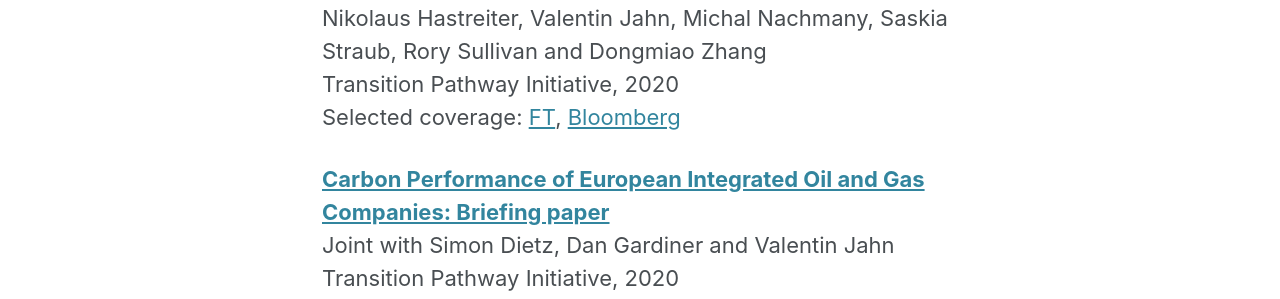
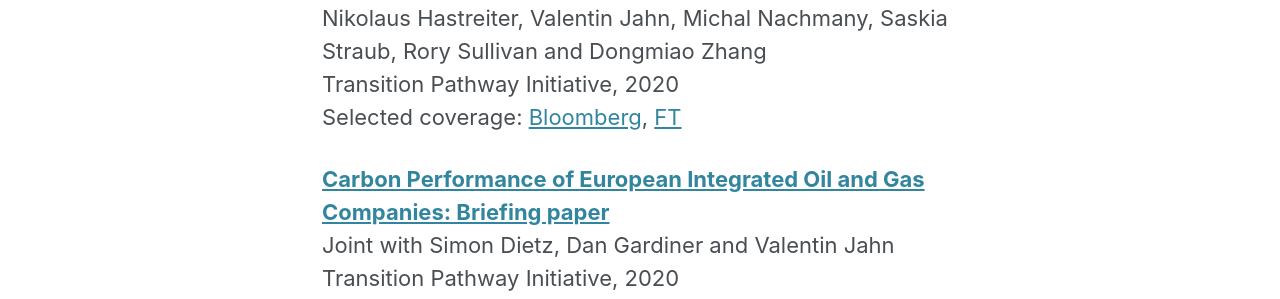
Before and after one commit to JolienNoels/joliennoels.github.io, a Jekyll site: the page built from _pages/research.md, in a window 1280 px wide and 900 px high. Shown: the part 352-651 px from the top of the window. Built offline with Jekyll 4.4.1, drawn with Linux system fonts in a browser that asks for light colours; cached includes are drawn as plain includes; nearby versions of some CDN libraries.

```diff
--- a/_pages/research.md
+++ b/_pages/research.md
@@ -9,7 +9,7 @@ permalink: /research/
 **[Management Quality and Carbon Performance of Energy Companies: September 2020 Update](http://joliennoels.github.io/files/Energy-Sectors_results-Sep-2020.pdf)**
  Joint with Simon Dietz, Alexa Beaucamp, Dan Gardiner, Nikolaus Hastreiter, Valentin Jahn, Michal Nachmany, Saskia Straub, Rory Sullivan and Dongmiao Zhang
  Transition Pathway Initiative, 2020
- Selected coverage: [FT](https://www.ft.com/content/16091645-98b3-4041-9ca2-053fb60181ba), [Bloomberg](https://www.bloomberg.com/news/articles/2020-10-06/fossil-fuel-firms-aren-t-doing-enough-on-emissions-funds-say)
+ Selected coverage: [Bloomberg](https://www.bloomberg.com/news/articles/2020-10-06/fossil-fuel-firms-aren-t-doing-enough-on-emissions-funds-say), [FT](https://www.ft.com/content/16091645-98b3-4041-9ca2-053fb60181ba)
 
 **[Carbon Performance of European Integrated Oil and Gas Companies: Briefing paper](http://joliennoels.github.io/files/European-Integrated-Oil-and-Gas-Briefing-Paper.pdf)**
   Joint with Simon Dietz, Dan Gardiner and Valentin Jahn
```
